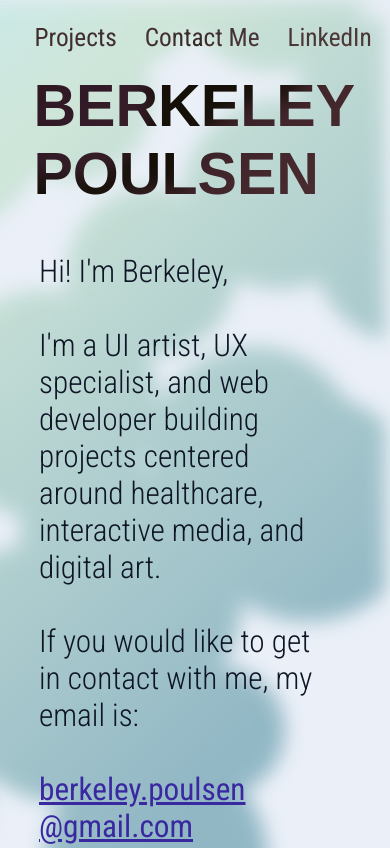
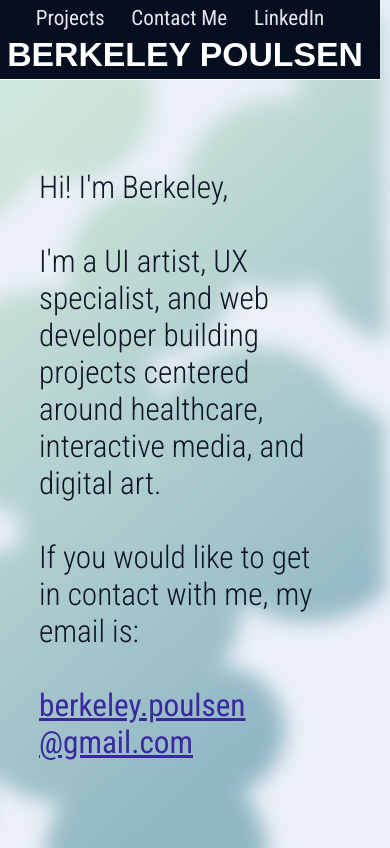
Before and after one commit to BerkeleyPoulsen/BerkeleyPoulsen.github.io, a plain HTML site: page index.html in a window 390 px wide. Shown: the top 848 px of the page. Drawn offline with nearby package versions, Linux system fonts and the light colour scheme.

Commit message:
Update index.html

```diff
--- a/index.html
+++ b/index.html
@@ -331,8 +331,16 @@
     }
     @media only screen and (max-width: 600px) {
         #introduction {
-            margin-top: 30vh;
+            margin-top: 20vh;
             width: 75%;
+        }
+        #header{
+            justify-content: center;
+            align-items: center;
+            text-align: center;
+            width: 100vw;
+            margin-right: 50px;
+            margin-left: -20px;
         }
     }
 </style>
@@ -433,8 +441,8 @@ window.onload = function(){
         document.getElementById("introduction").style.opacity = "1";
         document.getElementById("introduction").style.left= "0px";
     };*/
-
-    if (document.body.scrollTop > 0 || document.documentElement.scrollTop > 0) {
+    var x = window.matchMedia("(max-width: 700px)");
+    if (document.body.scrollTop > 0 || document.documentElement.scrollTop > 0 || (x.matches)){
         //MAKE HEADER
         document.getElementById("header").style.font = "'Raleway', sans-serif";
         document.getElementById("header").style.backgroundColor = "rgba(7, 14, 32, 1)";
@@ -443,7 +451,7 @@ window.onload = function(){
         document.getElementById("header").style.padding = "5px";
         document.getElementById("links").style.marginBottom = "5px";
         document.getElementById("links").style.weight = "300px";
-        document.getElementById("links").style.fontSize = "3vh";
+        document.getElementById("links").style.fontSize = "2.5vh";
         document.getElementById("title").style.fontSize = "4vh";
         document.getElementById("title").style.border = "0px";
         document.getElementById("title").style.paddingLeft = "10px";
@@ -465,5 +473,6 @@ window.onload = function(){
         }
     };
     window.addEventListener("scroll", parallax, false);
+    scrollFunction();
 
 </script>
```
